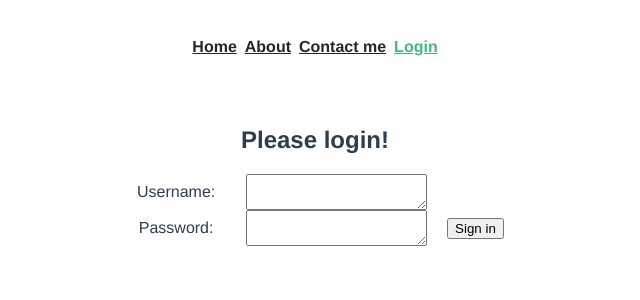
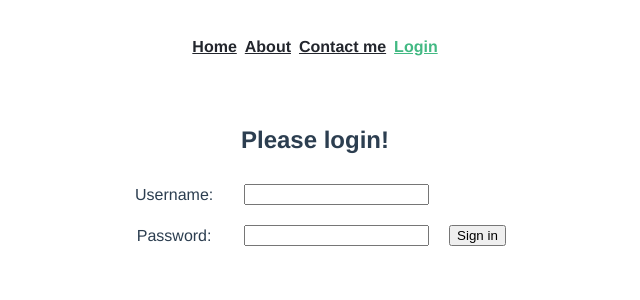
Before and after one commit to Eposkk/IDATT2105-Fullstack, a Vue app: page /login in a window 1280 px wide. Shown: the top 300 px of the page, without its empty margins (325-965 px from the left). Built offline with nearby package versions, Linux system fonts and the light colour scheme; no server answers.

Commit message:
Change: input instead of textarea

```diff
--- a/src/views/LoginComponent.vue
+++ b/src/views/LoginComponent.vue
@@ -5,15 +5,15 @@
     </div>
     <div id="username">
       <label id="usernameLabel">Username:</label>
-      <textarea v-model="user.username"></textarea>
+      <input v-model="user.username" />
     </div>
     <div id="password">
       <label id="passwordLabel">Password: </label>
-      <textarea v-model="user.password"></textarea>
-      <button v-on:click="handleClickSignin_2">Sign in</button>
+      <input v-model="user.password" />
+      <button v-on:click="handleClickSignin">Sign in</button>
     </div>
     <router-link to="/register"
-      ><p>{{ loginStatus }}</p></router-link
+      ><p v-if="loginStatus">{{ loginStatus }}</p></router-link
     >
   </div>
 </template>
@@ -22,7 +22,7 @@
 export default {
   name: "LoginComponent",
   methods: {
-    handleClickSignin_2() {
+    handleClickSignin() {
       this.$store.dispatch("fetchUserName", this.user.username);
       if (this.$store.state.currentUser.username === this.user.username) {
         if (this.$store.state.currentUser.password === this.user.password) {
@@ -30,11 +30,12 @@ export default {
           this.loginStatus = "Logged in";
           this.$store.state.console.log("Logged i");
         } else {
-          this.loginStatus = "Not logged in, register by clicking me";
+          this.loginStatus =
+            "Username or password is wrong, register by clicking me";
           console.log("Not logged in");
         }
       } else {
-        this.loginStatus = "Not logged in, register by clicking me";
+        this.loginStatus = "Username not found, register by clicking me";
         console.log("Not logged in");
       }
     },
@@ -73,6 +74,7 @@ export default {
   flex-direction: row;
   align-items: center;
   column-gap: 20px;
+  margin: 10px;
 }
 
 #usernameLabel,
```
